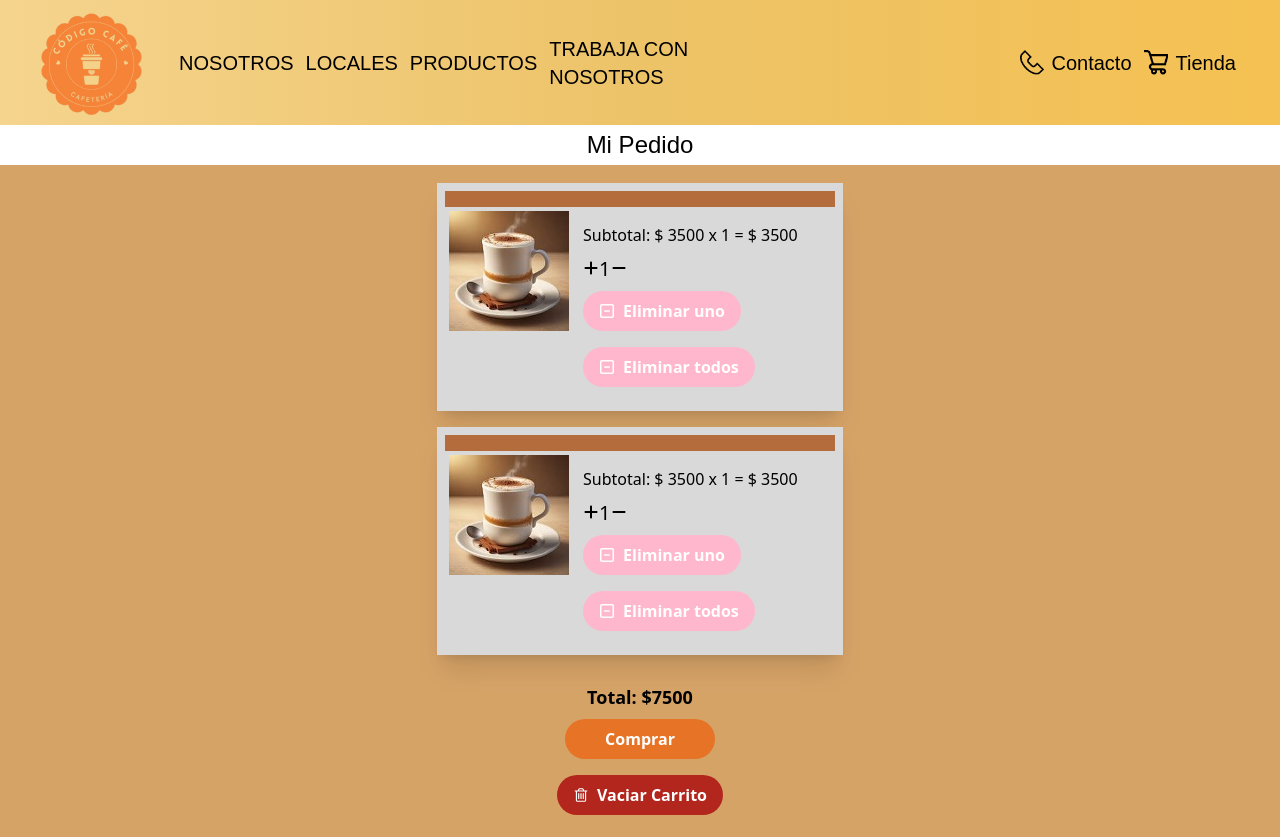
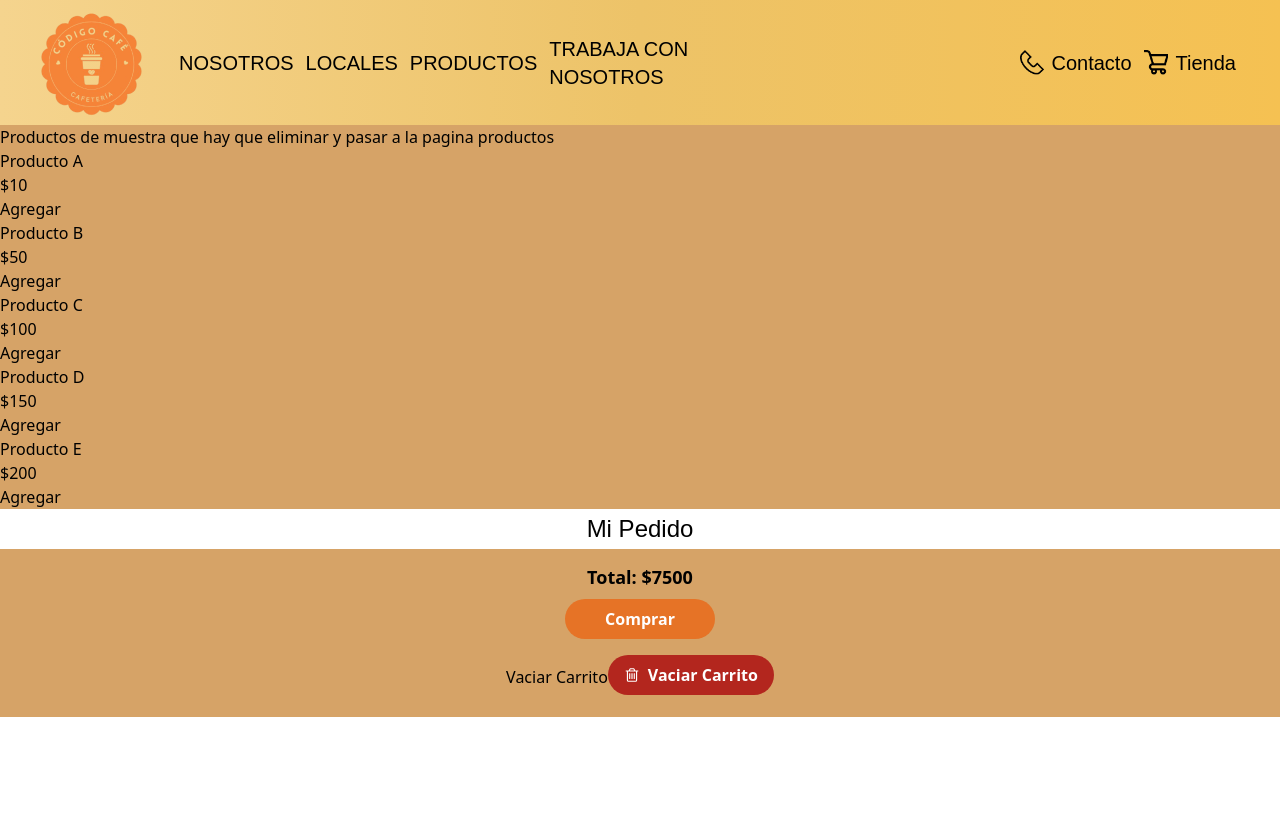
Before and after one commit to Leonardo-Valtorta/codigo-cafe, a Next.js app: page /cart in a window 1280 px wide. After the commit the page ends 800 px from the top, so only its background shows below. Built offline with nearby package versions, Linux system fonts and the light colour scheme; a web font is replaced by a local one.

Commit message:
Fusión del diseño de carrito con la funcionalidad en el componente ShoppinSection

```diff
--- a/src/components/Api.js
+++ b/src/components/Api.js
@@ -1,5 +1,5 @@
 import axios from "axios"
-import { useEffect } from "react";
+import { useEffect, useState } from "react";
 
 const Api = () =>{
 
@@ -15,10 +15,6 @@ const Api = () =>{
     readState()
     }, [])
 
-    return (
-        <>
-          {/*  {dbProducts.map(item => <h1>item.name</h1>)} */}
-         </>
-    )
+    return (dbProducts)
 }
 export default Api;
--- a/src/components/cartSection/ShoppingFooter.js
+++ b/src/components/cartSection/ShoppingFooter.js
@@ -10,7 +10,8 @@ return (
             <PillButtonXL className="bg-btnBuy hover:bg-btnBuyAllHover">Comprar</PillButtonXL>
         </div>
         <div className= "w-full text-center">
-            <PillButton className="bg-btnDeleteAll hover:bg-btnDeleteAllHover"><IconTrash/>Vaciar Carrito</PillButton>
+            <button onClick={props.clearCart}>Vaciar Carrito</button>
+            <PillButton className="bg-btnDeleteAll hover:bg-btnDeleteAllHover" onClick={props.clearCart}><IconTrash/>Vaciar Carrito</PillButton>
         </div>
     </div>
     </>
--- a/src/components/cartSection/ShoppingSection.js
+++ b/src/components/cartSection/ShoppingSection.js
@@ -1,5 +1,11 @@
 import ShoppingFooter from "./ShoppingFooter"
 import ShoppingListCards from "./ShoppingListCards"
+import { shoppingInitialState } from "@/reducer/shoppingInitialState"
+import { shoppingReducer } from "@/reducer/shoppingReducer"
+import { TYPES } from "@/actions/actions"
+import Product from "@/components/Product"
+import { useReducer } from "react"
+
 const itemsCards =[
     {
         description : 'Cafe con leche cremoso',
@@ -15,18 +21,45 @@ const itemsCards =[
 
    const total = 7500
 
-const ShoppingSection = () => {
+   const {ADD_TO_CART, REMOVE_ONE_ITEM, REMOVE_ALL_ITEMS, CLEAR_CART } = TYPES;
+
+   const ShoppingSection = () => {
+
+           const [state, dispatch] = useReducer(shoppingReducer, shoppingInitialState)
+
+           const {products, cart} = state
+
+           const addToCart = (id) => dispatch ({type: ADD_TO_CART, payload: id})
+
+           const deleteFromCart = (id, all = false) => {
+               if (all) {
+                   dispatch ({type: REMOVE_ALL_ITEMS, payload: id})
+               } else {
+                   dispatch ({type: REMOVE_ONE_ITEM, payload: id})
+               }
+           }
+           const clearCart = () => dispatch ({type: CLEAR_CART})
+
+
 return (
     <>
     <main className=" bg-bgShoppingCart">
+{/**** PRODUCTOS DE MUESTRA ********/}
+        <h3>Productos de muestra que hay que eliminar y pasar a la pagina productos</h3>
+             <div className="box grid-responsive">
+            {
+                products.map (product => <Product key={product.id} product = {product} addToCart={addToCart}/>)
+            }
+            </div>
+{/**** FIN PRODUCTOS DE MUESTRA ********/}
     <div className="flex flex-col items-center bg-white py-1">
         <h4 className="font-titleCart text-2xl">Mi Pedido</h4>
     </div>
     <div className="flex flex-col items-center max-w-screen-sm m-auto">
     <section className="flex flex-col items-center w-4/5">
     <div className="flex flex-col justify-between p-0.5 w-4/5 ">
-        <ShoppingListCards itemsCards={itemsCards}/>
-        <ShoppingFooter total= {total}/>
+        <ShoppingListCards itemsCards={cart} deletefromCart= {deleteFromCart}/>
+        <ShoppingFooter total= {total} clearCart = {clearCart}/>
     </div>
     </section>
     </div>
--- a/src/reducer/shoppingReducer.js
+++ b/src/reducer/shoppingReducer.js
@@ -8,7 +8,7 @@ export function shoppingReducer (state, action) {
         case ADD_TO_CART: {
             const newItem = state.products.find(product => product.id === action.payload)
 
-           const itemInCart = state.cart.find(item => item.id === newItem.id)
+            const itemInCart = state.cart.find(item => item.id === newItem.id)
 
             return itemInCart
                 ? {
```
